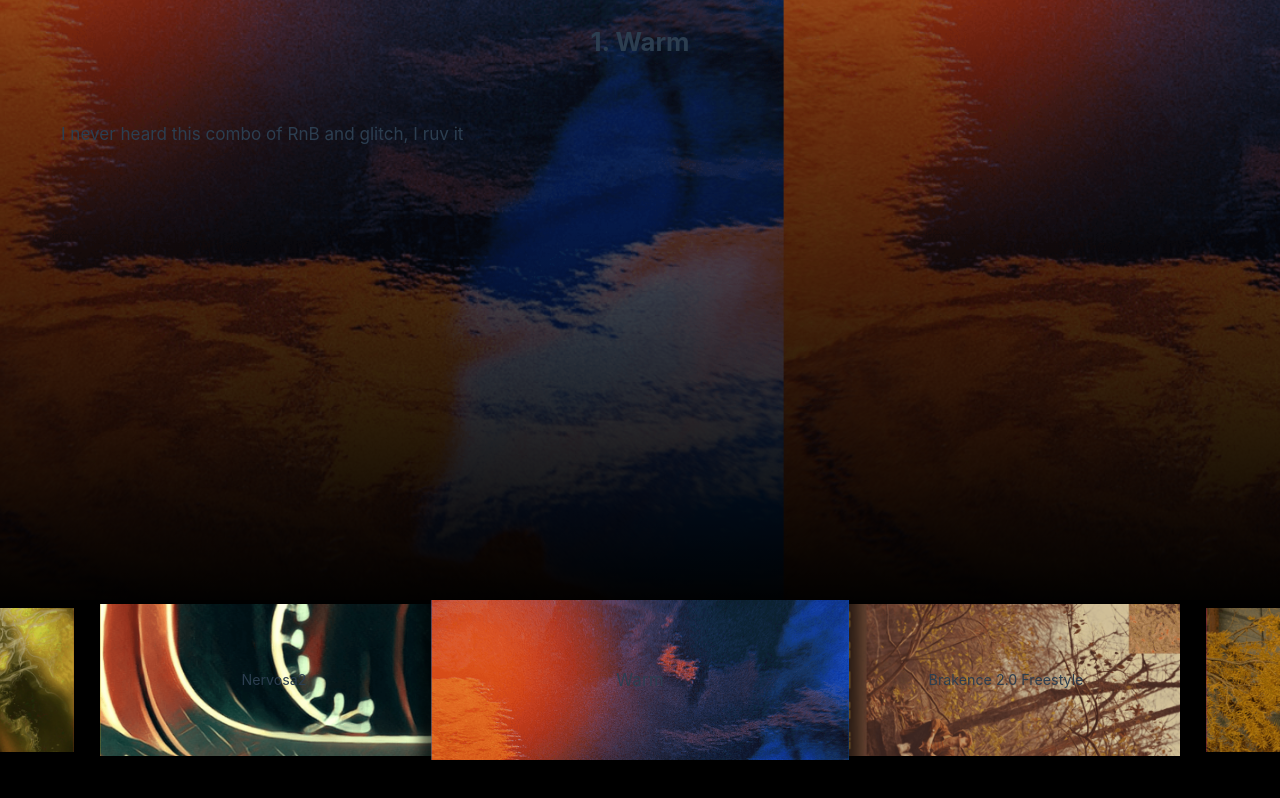
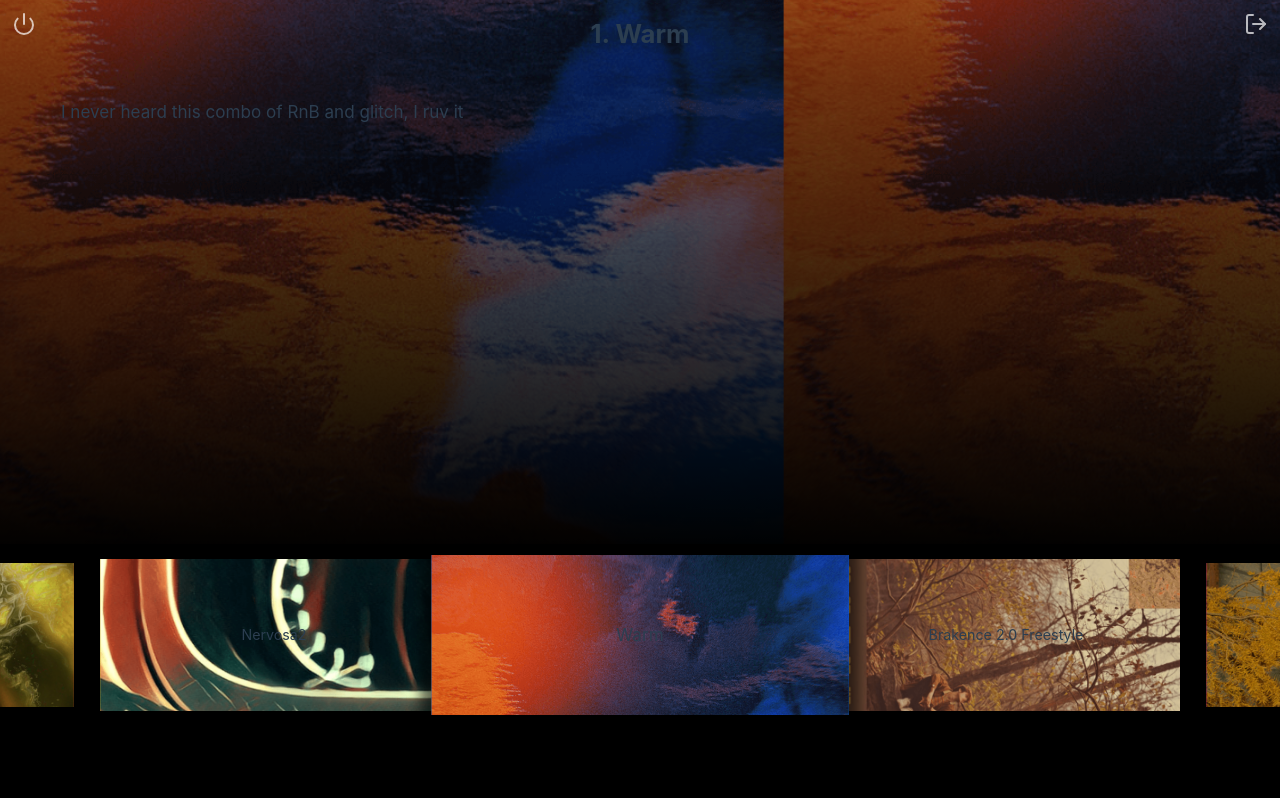
Before and after one commit to Humberto-Zayas/favorite-songs, a Vue app: page /songs in a window 1280 px wide. Shown: the top 798 px of the page. Built offline with nearby package versions, Linux system fonts and the light colour scheme.

Commit message:
Finishing touches

```diff
--- a/src/views/CarouselView.vue
+++ b/src/views/CarouselView.vue
@@ -1,10 +1,15 @@
 <template>
   <div class="carousel-container">
-    <Carousel @slide-start="handleSlideStart" @slide-end="handleSlideEnd" @loop="handleLoop" id="gallery" :autoplay="20000" :items-to-show="1"
-      :wrap-around="true" :transition="1000" v-model="currentSlide">
+    <div class="fakeNav">
+      <div><router-link to="/"><img :src="start"></router-link></div>
+      <div><router-link to="/about"><img :src="finish"></router-link></div>
+    </div>
+    <Carousel @slide-start="handleSlideStart" @slide-end="handleSlideEnd" @loop="handleLoop" id="gallery"
+      :autoplay="22000" :items-to-show="1" :wrap-around="true" :transition="1000" v-model="currentSlide">
       <Slide
         :style="`background-image: linear-gradient(0deg, rgba(0,0,0,1) 4%, rgba(0,0,0,0.5) 80%, rgba(0,0,0,0.3) 100%), url(${song.image})`"
         class="backdrop" v-for="(song, index) in favoriteSongs" :key="song.id">
+
         <Transition>
           <h2 style="font-weight: bold" class="carousel__item">{{ index + 1 }}. {{ song.name }}</h2>
         </Transition>
@@ -38,6 +43,16 @@
 </template>
 
 <style scoped>
+.fakeNav {
+  display: flex;
+  position: fixed;
+  z-index: 10;
+  width: 100%;
+  justify-content: space-between;
+  padding: 0.8em;
+  opacity: 0.7;
+}
+
 .v-enter-active,
 .v-leave-active {
   transition: opacity 0.5s ease;
@@ -53,14 +68,14 @@
   display: flex;
   flex-direction: column;
   justify-content: space-evenly;
-  height: 75vh;
+  height: 68vh;
 }
 
 .carousel-container {
   display: flex;
   flex-direction: column;
   justify-content: space-between;
-  min-height: 100vh;
+  min-height: 95vh;
   padding-bottom: 3em;
 }
 
@@ -68,9 +83,9 @@
   background-size: cover;
 }
 
-#gallery {
+/* #gallery {
   height: 75vh;
-}
+} */
 
 
 .galla1 {
@@ -147,7 +162,8 @@
 
 <script lang="ts">
 import { Howl, Howler } from 'howler';
-
+import start from '../assets/images/power.svg'
+import finish from '../assets/images/log-out.svg'
 import { defineComponent, Transition } from 'vue'
 import { Carousel, Slide } from 'vue3-carousel'
 
@@ -167,6 +183,8 @@ export default defineComponent({
     Slide,
   },
   data: () => ({
+    start: start,
+    finish: finish,
     show: false,
     showOne: false,
     showTwo: false,
@@ -230,7 +248,7 @@ export default defineComponent({
         src: ['/music/nervosa2.mp3'],
         howl: null,
         reasons: [
-          'This was the first song by him you sent me to me',
+          'This was the first song by him you sent me',
           'At first I didn\'t like it at all, but now I ruv it',
           'It always reminds me of when we first started talking more'
         ]
@@ -300,6 +318,15 @@ export default defineComponent({
     }, 10000)
 
   },
+  // onDestroy: function () {
+  //   this.currentTrack.stop()
+  //   this.currentSlide = 0
+  // },
+  unmounted: function () {
+    console.log('unmounting')
+    this.currentTrack.stop()
+    this.currentSlide = 0
+  },
   computed: {
     currentTrack() {
       var sound = new Howl({
--- a/src/views/HomeView.vue
+++ b/src/views/HomeView.vue
@@ -10,7 +10,7 @@ import TheWelcome from '../components/TheWelcome.vue'
 
     <p>So I made a website that has my top 5 Brakence songs to you</p>
 
-    <p style="font-weight: bold">Make sure you have SOUND ON, it's important</p>
+    <p style="font-weight: bold">Make sure you have SOUND ON, it's important, and make sure you go all the way to the end</p>
 
 
     <router-link class="darkBtn" to="/songs">Start</router-link>
@@ -25,6 +25,8 @@ main {
   flex-direction: column;
   justify-content: space-evenly;
   align-items: center;
+  padding: 2em;
+  text-align: center;
 }
 .darkBtn {
   padding: 0.5em 1em;
```
Also changed, not shown: src/assets/images/log-out.svg (added), src/assets/images/power.svg (added).
